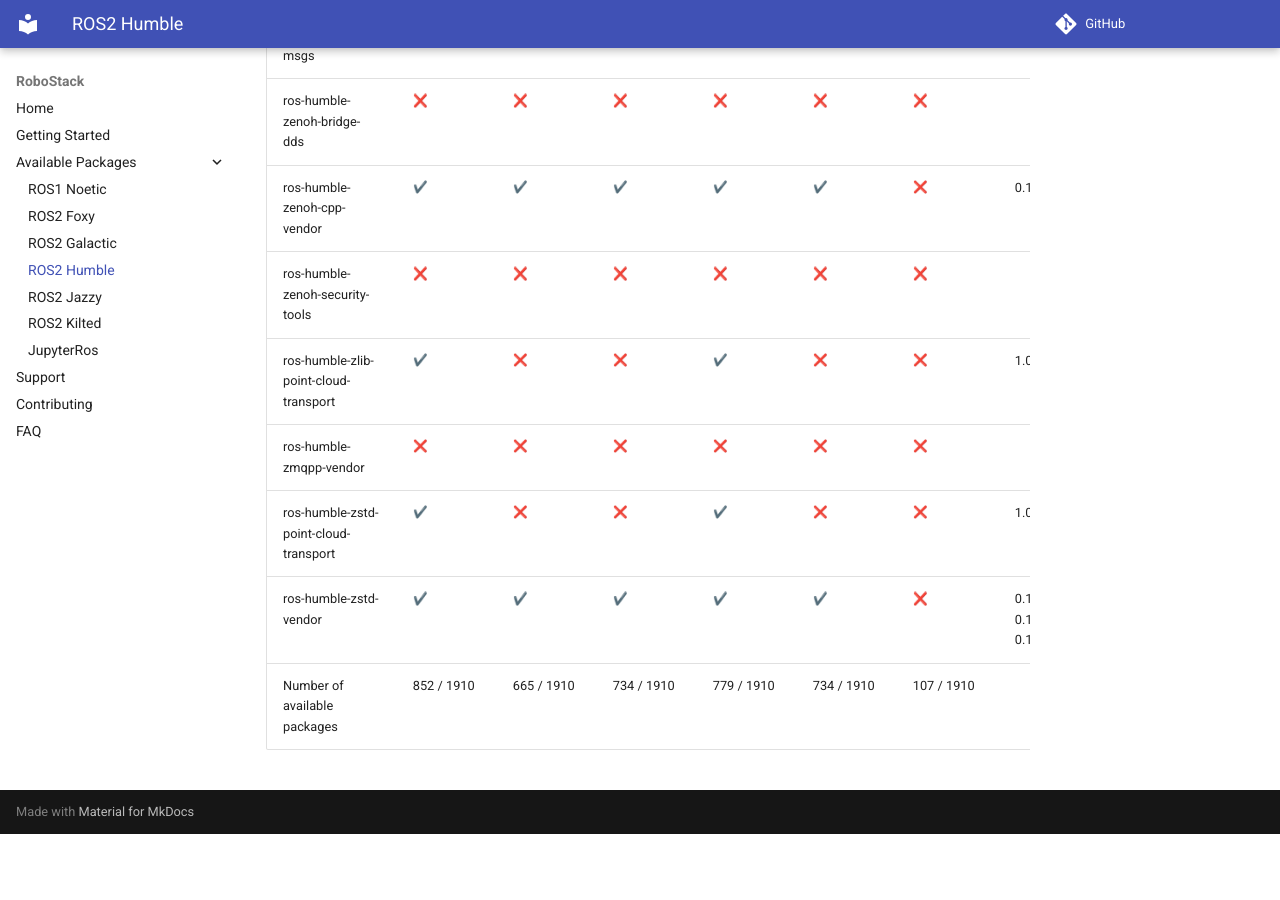
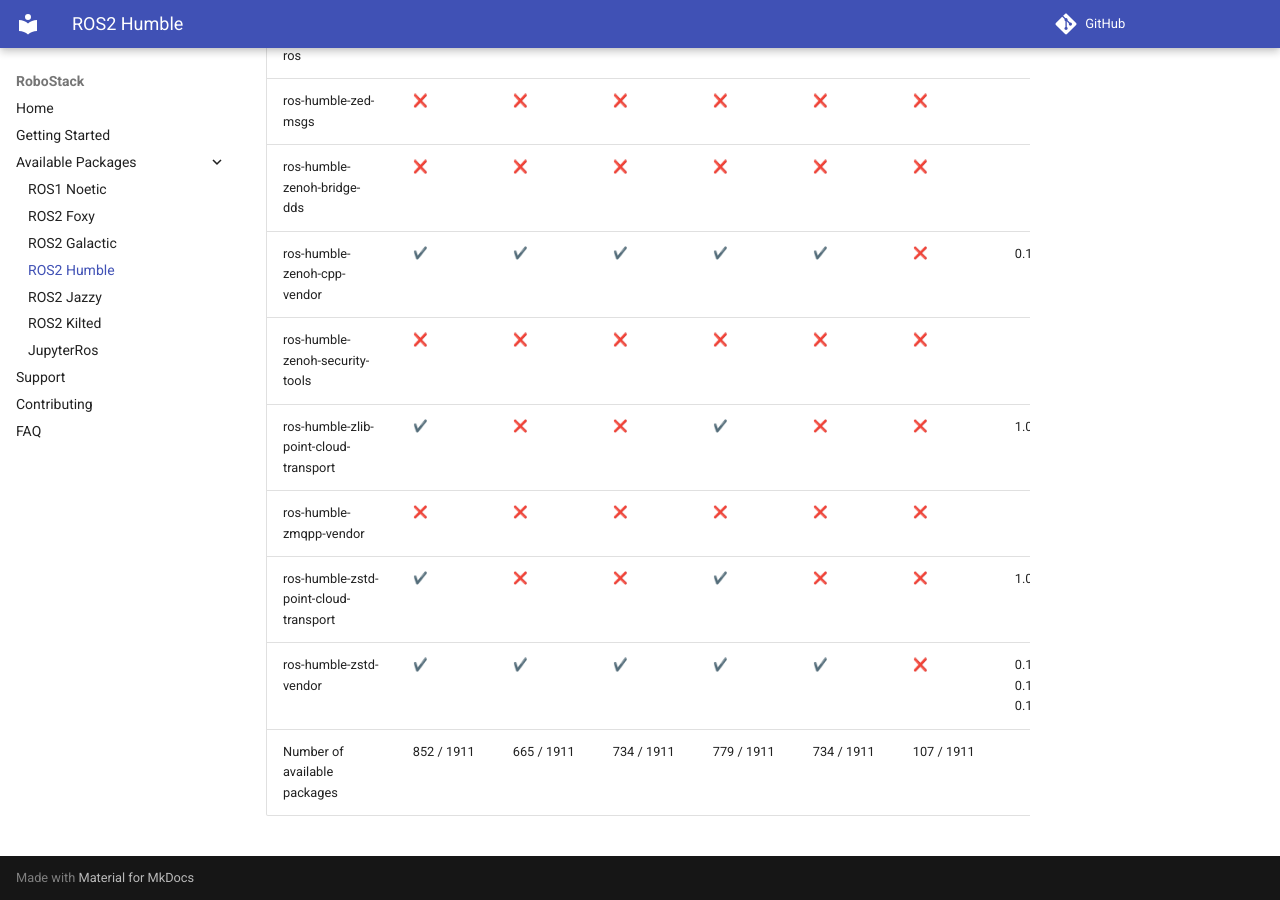
Before and after one commit to RoboStack/robostack.github.io, an MkDocs documentation site: the page built from docs/humble.md, in a window 1280 px wide and 900 px high, scrolled down 151313 px. Built offline with MkDocs 1.6.1 and Material for MkDocs 9.7.7, drawn with Linux system fonts in a browser that asks for light colours; emoji names are drawn with the system emoji font; comment, search, counter and statistics services are not loaded; before the commit the page ends 152147 px from its top, so only the background shows below that; some of the changed text lies outside the part shown.

Commit message:
Update tables

```diff
--- a/docs/humble.md
+++ b/docs/humble.md
@@ -1910,4 +1911,4 @@
 | ros-humble-zmqpp-vendor | :x: { data-sort='0' } | :x: { data-sort='0' } | :x: { data-sort='0' } | :x: { data-sort='0' } | :x: { data-sort='0' } | :x: { data-sort='0' } |   |
 | ros-humble-zstd-point-cloud-transport | :heavy_check_mark: { data-sort='1' } | :x: { data-sort='0' } | :x: { data-sort='0' } | :heavy_check_mark: { data-sort='1' } | :x: { data-sort='0' } | :x: { data-sort='0' } | 1.0.11  |
 | ros-humble-zstd-vendor | :heavy_check_mark: { data-sort='1' } | :heavy_check_mark: { data-sort='1' } | :heavy_check_mark: { data-sort='1' } | :heavy_check_mark: { data-sort='1' } | :heavy_check_mark: { data-sort='1' } | :x: { data-sort='0' } | 0.15.13, 0.15.14, 0.15.2  |
-| Number of available packages |  852 / 1910 | 665 / 1910 | 734 / 1910 | 779 / 1910 | 734 / 1910 | 107 / 1910 |
+| Number of available packages |  852 / 1911 | 665 / 1911 | 734 / 1911 | 779 / 1911 | 734 / 1911 | 107 / 1911 |
```
Also changed, not shown: other parts of docs/humble.md (+1 -0 lines).
